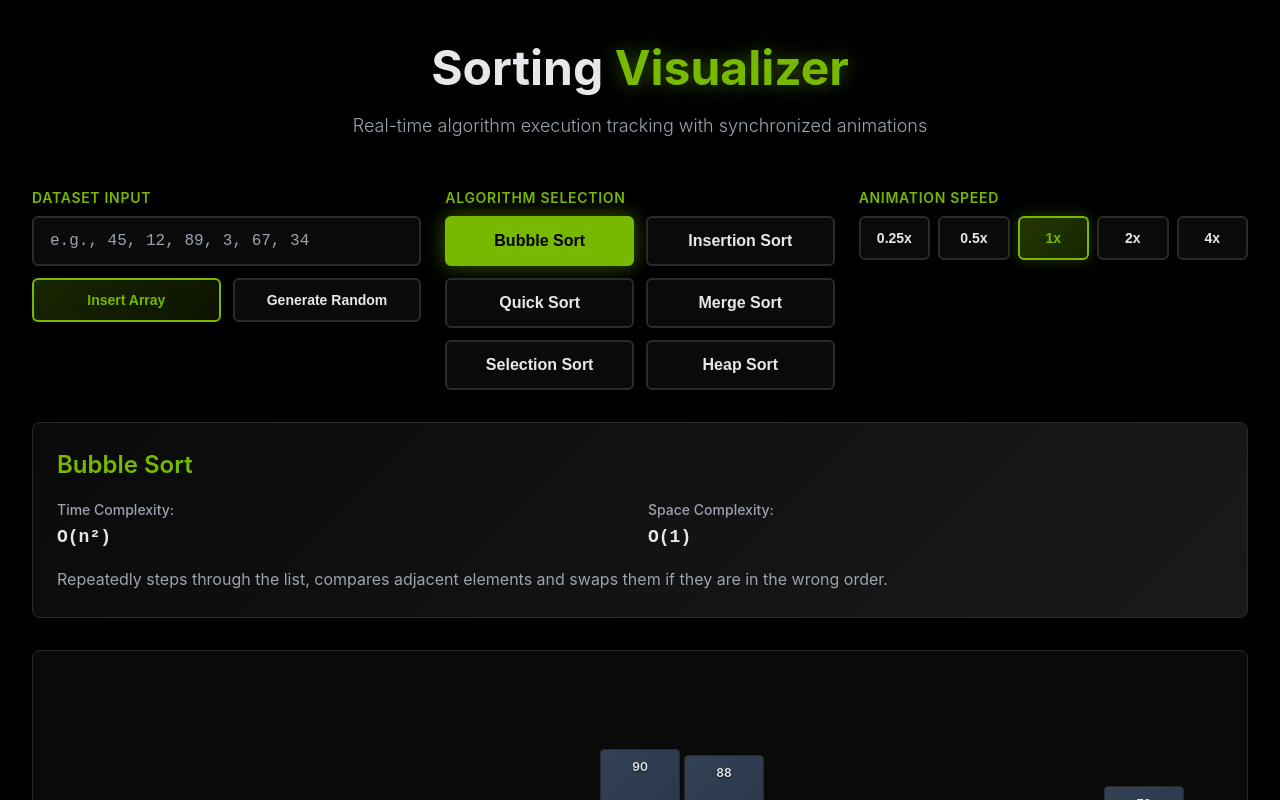
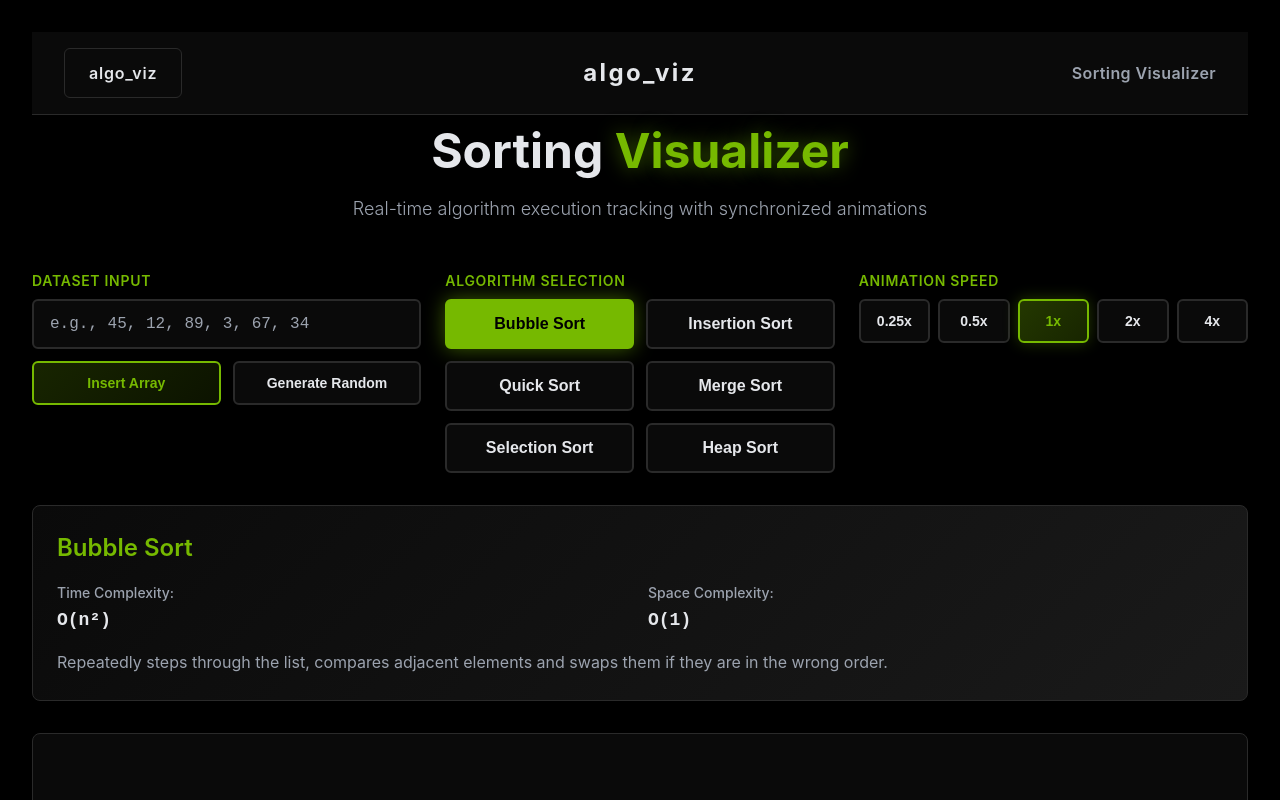
Before and after one commit to zahidjamkhandi/algo_viz, a React (Vite) app: page /sort in a window 1280 px wide. Shown: the top 800 px of the page. Built offline with nearby package versions, Linux system fonts and the light colour scheme.

Commit message:
Update SortingVisualizer.tsx
integrated workspaceheader

```diff
--- a/src/pages/SortingVisualizer.tsx
+++ b/src/pages/SortingVisualizer.tsx
@@ -7,6 +7,7 @@ import { AlgorithmSelector } from '../components/AlgorithmSelector';
 import { ArrayInput } from '../components/ArrayInput';
 import { SpeedControl } from '../components/SpeedControl';
 import { AnimationControls } from '../components/AnimationControls';
+import { WorkspaceHeader } from '../components/WorkspaceHeader/WorkspaceHeader';
 import './SortingVisualizer.scss';
 
 const DEFAULT_ARRAY = [64, 34, 25, 12, 22, 11, 90, 88, 45, 50, 33, 17, 78];
@@ -56,6 +57,7 @@ export function SortingVisualizer() {
 
   return (
     <div className="sorting-visualizer">
+      <WorkspaceHeader title="Sorting Visualizer" />
       <div className="visualizer-container">
         <header className="visualizer-header">
           <h1 className="visualizer-title">
```
